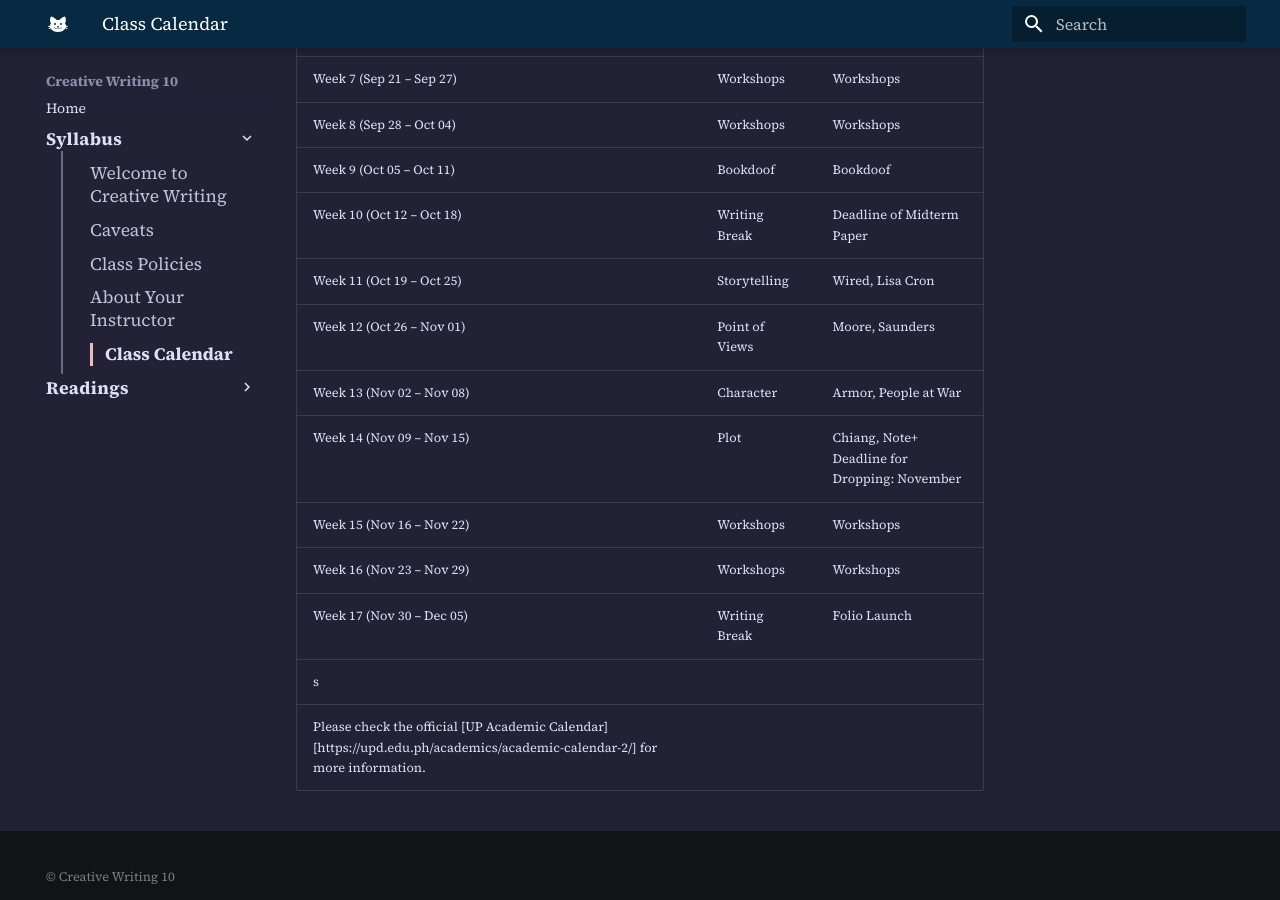
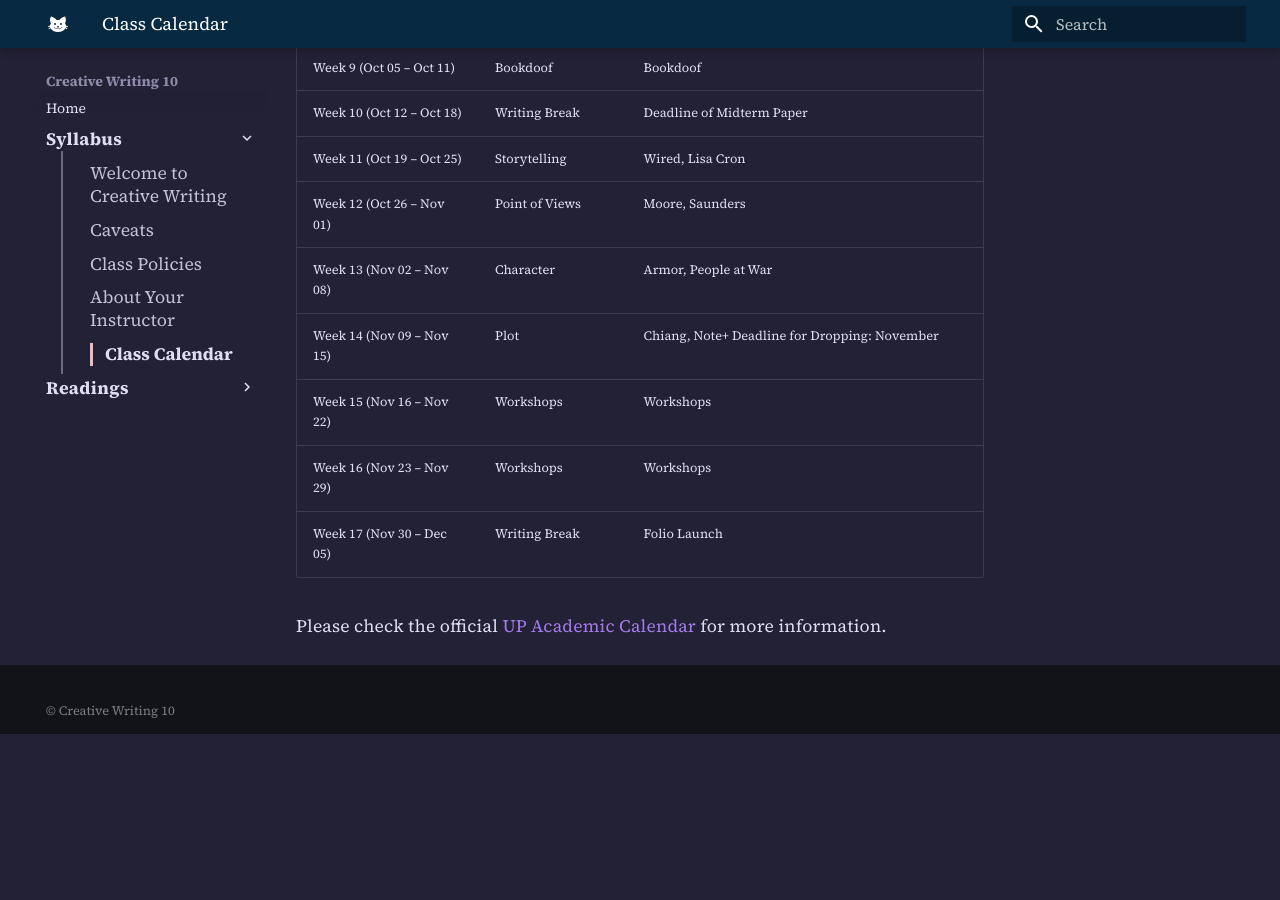
Before and after one commit to mickeybalili/cw10, an MkDocs documentation site: the page built from docs/01-syllabus/05-calendar.md, in a window 1280 px wide and 900 px high, scrolled down 674 px. Built offline with MkDocs 1.6.1 and Material for MkDocs 9.7.7, drawn with Linux system fonts in a browser that asks for light colours; after the commit the page ends 1408 px from its top, so only the background shows below that.

Commit message:
Fix formatting of UP Academic Calendar link

```diff
--- a/docs/01-syllabus/05-calendar.md
+++ b/docs/01-syllabus/05-calendar.md
@@ -21,5 +21,5 @@
 | Week 15 (Nov 16 – Nov 22) |Workshops | Workshops |
 | Week 16 (Nov 23 – Nov 29) |Workshops | Workshops |
 | Week 17 (Nov 30 – Dec 05) | Writing Break | Folio Launch |
-s
-Please check the official [UP Academic Calendar][https://upd.edu.ph/academics/academic-calendar-2/] for more information.
+
+Please check the official [UP Academic Calendar](https://upd.edu.ph/academics/academic-calendar-2/) for more information.
```
